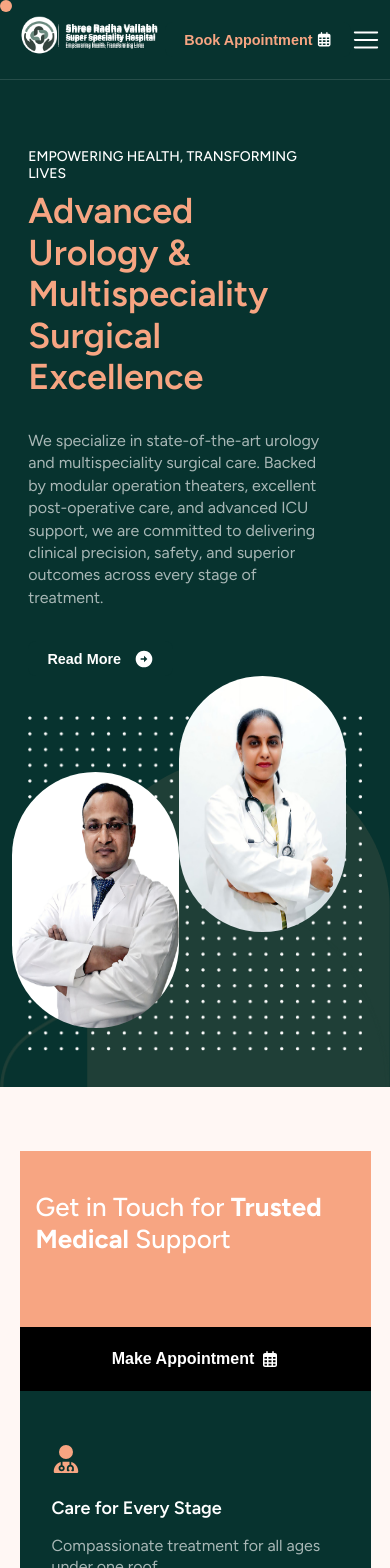
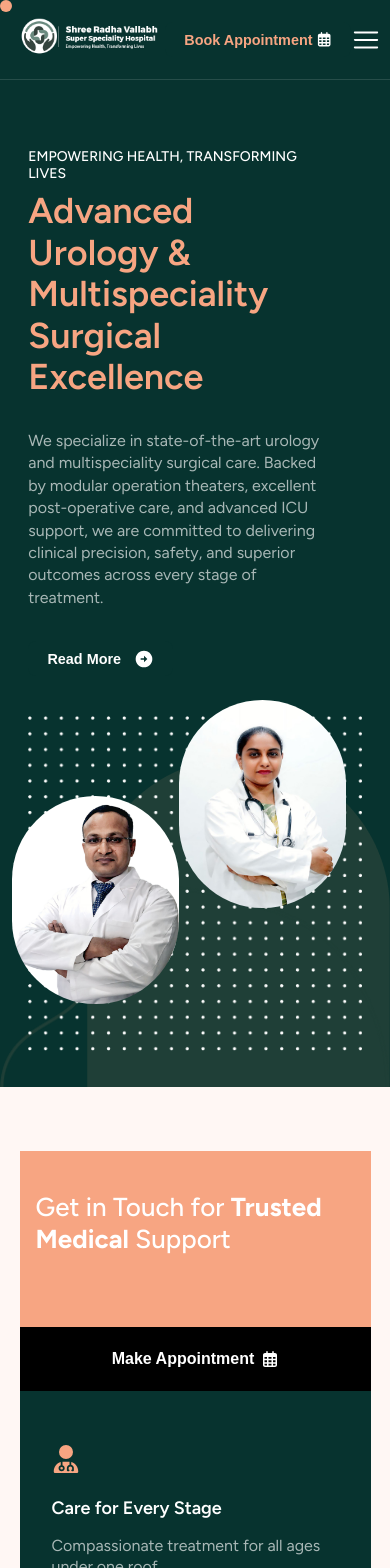
Before and after one commit to Hospital-srvs/main, a React (Vite) app: page / in a window 390 px wide. Shown: the top 1568 px of the page. Built offline with nearby package versions, Linux system fonts and the light colour scheme.

Commit message:
Added TPA to header.jsx and fix the image of doctors in samll screen of home page

```diff
--- a/src/assets/css/style.css
+++ b/src/assets/css/style.css
@@ -1160,7 +1160,7 @@ textarea::placeholder {
 
 @media screen and (max-width:1300px) {
     .img {
-        height: 18rem;
+        height: 16rem;
     }
 
     .img11 {
@@ -1246,7 +1246,7 @@ textarea::placeholder {
     }
 
     .img1 {
-        translate: -2rem 3rem;
+        translate: -1rem 3rem;
     }
 
     .img2 {
@@ -1545,7 +1545,7 @@ textarea::placeholder {
 
     .logo {
         height: 4rem;
-        filter: drop-shadow(0px -2px 0px #fff);
+        /* filter: drop-shadow(0px -2px 0px #fff); */
         margin-left: 0.25rem;
     }
 }
@@ -1583,7 +1583,7 @@ textarea::placeholder {
     }
 
     .img {
-        height: 14rem;
+        height: 13rem;
     }
 
     .inside-seventh-card.iscisc {
@@ -1615,9 +1615,9 @@ textarea::placeholder {
         font-size: 26px;
     }
 
-    .img {
+    /* .img {
         height: 16rem;
-    }
+    } */
 
     .gallery-card {
         width: 16rem;
@@ -1629,8 +1629,8 @@ textarea::placeholder {
     }
 }
 
-/* @media screen and (max-width:370px) {
+@media screen and (max-width:320px) {
     .img {
         height: 14rem;
     }
-} */
+}
--- a/src/components/ui/Header.jsx
+++ b/src/components/ui/Header.jsx
@@ -55,7 +55,9 @@ export const Header = () => {
                                 ))}
                             </div>
                         </div>
-
+                        <NavLink to="/services/Insurance">
+                            <p>TPA</p>
+                        </NavLink>
                         <NavLink to="/doctors">
                             <p>Our Team</p>
                         </NavLink>
@@ -116,7 +118,9 @@ export const Header = () => {
                                         ))}
                                     </div>
                                 </div>
-
+                                <NavLink to="/services/Insurance">
+                                    <p>TPA</p>
+                                </NavLink>
                                 <NavLink to="/doctors" onClick={closeMenu}>
                                     <p>Our Team</p>
                                 </NavLink>
```
